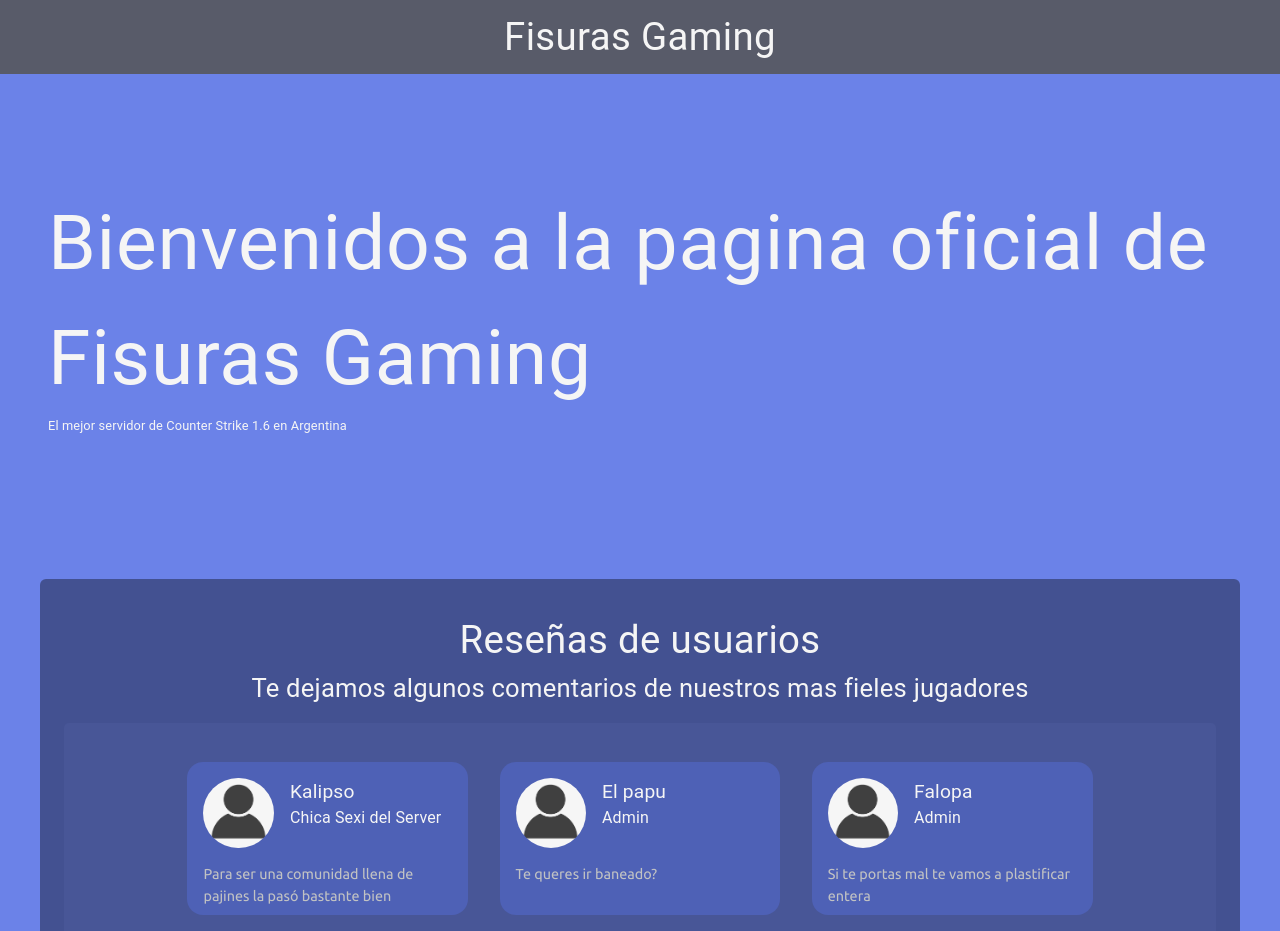
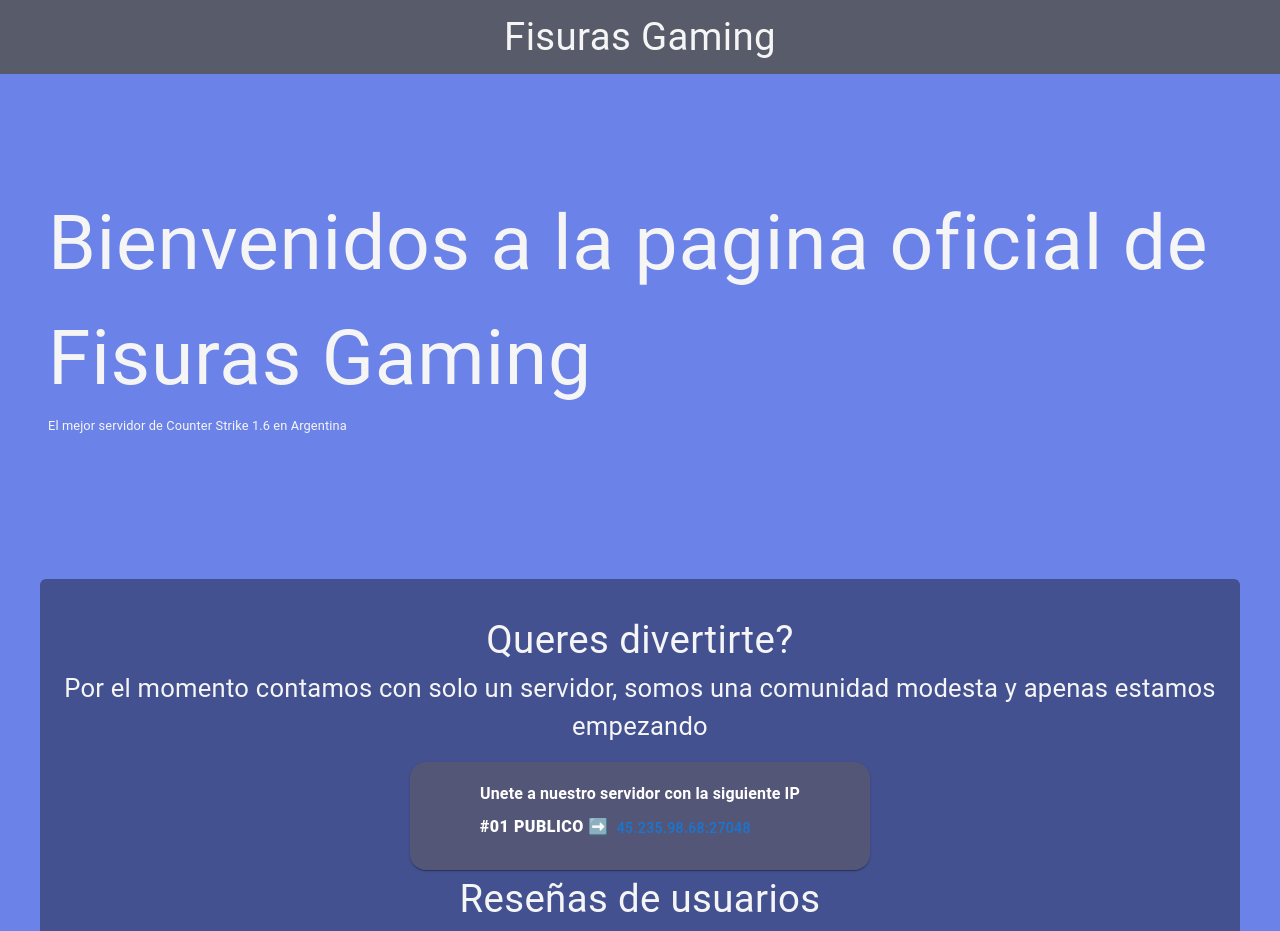
Before and after one commit to SK-ClaudioBustos/fisuras-gaming, a Next.js app: page / in a window 1280 px wide. Shown: the top 931 px of the page. Built offline with nearby package versions, Linux system fonts and the light colour scheme.

Commit message:
feat: server list

```diff
--- /dev/null
+++ b/src/app/components/ServerBox.tsx
@@ -0,0 +1,85 @@
+import { Box, Button, Slide, SlideProps, Snackbar } from "@mui/material";
+import Card from "@mui/material/Card";
+import CardContent from "@mui/material/CardContent";
+import { styled } from "@mui/material/styles";
+import Typography from "@mui/material/Typography";
+import { useState } from "react";
+
+const StyledCard = styled(Card)(({ theme: { breakpoints, spacing } }) => ({
+    width: "40%",
+    margin: "auto",
+    borderRadius: spacing(2),
+    transition: "0.3s",
+    position: "relative",
+    overflow: "initial",
+    display: "flex",
+    flexDirection: "column",
+    alignItems: "center",
+    textAlign: "center",
+    paddingLeft: 8,
+    paddingRight: 8,
+    background: "#545677",
+    [breakpoints.up("sm")]: {
+        textAlign: "left",
+        flexDirection: "row-reverse",
+    },
+}));
+
+const TypographyOverline = styled(Typography)(({ }) => ({
+    lineHeight: 2,
+    color: "#ffffff",
+    fontWeight: "bold",
+    fontSize: "1.2",
+    margin: "0"
+}));
+
+const TypographyHeading = styled(Typography)(({ }) => ({
+    fontWeight: 900,
+    color: "#ffffff",
+    letterSpacing: 0.5,
+    margin: "0"
+}));
+
+function SlideTransition(props: SlideProps) {
+    return <Slide {...props} direction="up" />;
+}
+
+export default function ServerBox() {
+
+    const [open, setOpen] = useState(false)
+
+    const handleClick = () => {
+        setOpen(true);
+    }
+    return (
+        <Box sx={{display: "flex", wrap: "no-wrap", flexDirection: "column", justifyContent: "center"}}>
+            <Box sx={{ display: "flex", flexDirection: "column", textAlign: "center", marginBottom: "1rem" }}>
+                <Typography fontSize={"3vw"}>
+                    Queres divertirte?
+                </Typography>
+                <Typography fontSize={"2vw"}>
+                    Por el momento contamos con solo un servidor, somos una comunidad modesta y apenas estamos empezando
+                </Typography>
+            </Box>
+            <StyledCard>
+                <CardContent sx={{ margin: "auto", padding: "auto" }}>
+                    <TypographyOverline>
+                        Unete a nuestro servidor con la siguiente IP
+                    </TypographyOverline>
+                    <TypographyHeading gutterBottom>
+                        #01 PUBLICO ➡️
+                        <Button color="primary" onClick={handleClick}>45.235.98.68:27048</Button>
+                        <Snackbar
+                            TransitionComponent={SlideTransition}
+                            open={open}
+                            autoHideDuration={2000}
+                            message="IP copiada en el portapapeles"
+                            onClose={() => setOpen(false)}
+                            anchorOrigin={{ vertical: "bottom", horizontal: "right" }}
+                        />
+                    </TypographyHeading>
+                </CardContent>
+            </StyledCard>
+        </Box>
+    );
+}
--- a/src/app/data/usersData.ts
+++ b/src/app/data/usersData.ts
@@ -5,6 +5,31 @@
 }
 
 const ReseniasUsuarios: ReseniaUsuario[] = [
+    {
+        nombre: "Sensa",
+        rango: "Jugador Casual",
+        descripcion: "El mejor jugador soy yo viejaaa"
+    },
+    {
+        nombre: "Premier",
+        rango: "Jugador Casual",
+        descripcion: "Aguante fisuras gaming guacho"
+    },
+    {
+        nombre: "Jey Jey",
+        rango: "Jugador Casual",
+        descripcion: "Tiki taka tu vieja en tanga, sali jugar un counter en fisuras gaming?"
+    },
+    {
+        nombre: "La paki",
+        rango: "Jugadora Casual",
+        descripcion: "Prefiero quedarme en casa viciando que salir afuera jajaja"
+    },
+    {
+        nombre: "Stopping Power",
+        rango: "Admin",
+        descripcion: "Me la como doblada, y que?"
+    },
     {
         nombre: "El papu",
         rango: "Admin",
@@ -26,7 +51,7 @@
         descripcion: "Un muy buen server para entrar a jugar despues de un día agotador"
     },
     {
-        nombre: "Wis",
+        nombre: "Wiz",
         rango: "Staff",
         descripcion: "SK te amo"
     },
@@ -36,7 +61,7 @@
         descripcion: "Un muy buen servidor para despejarse después de una paja"
     },
     {
-        nombre: "Optica Mabel",
+        nombre: "Palestina",
         rango: "Jugador Casual",
         descripcion: "En este servidor se busca respetar a los demás y pasarla bien"
     },
--- a/src/app/page.tsx
+++ b/src/app/page.tsx
@@ -2,12 +2,14 @@
 import { Box } from "@mui/material";
 import CircularBox from "./components/CircularBox";
 import TablePlayerScore from './components/TablePlayerScore';
+import UsersReviewsGallery from "./components/UsersReviewsGallery";
 import SocialMediaData from "./data/socialMediaData";
-import UsersReviewsGallery from "./components/UsersReviewsGallery";
+import ServerBox from "./components/ServerBox";
 
 export default function Home() {
   return (
     <Box sx={{ paddingY: "2rem" }}>
+      <ServerBox />
       <UsersReviewsGallery />
       <TablePlayerScore />
       {
```
